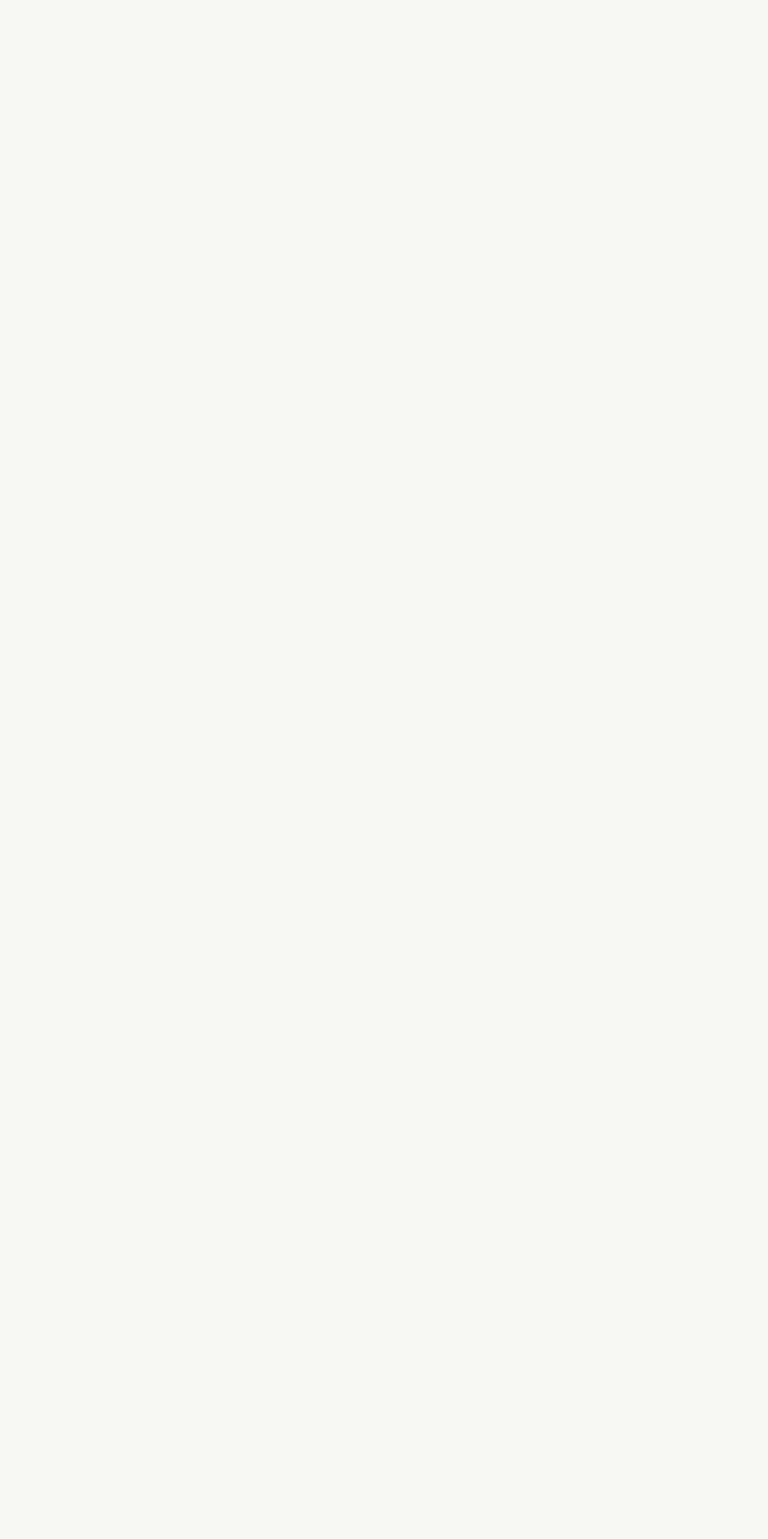
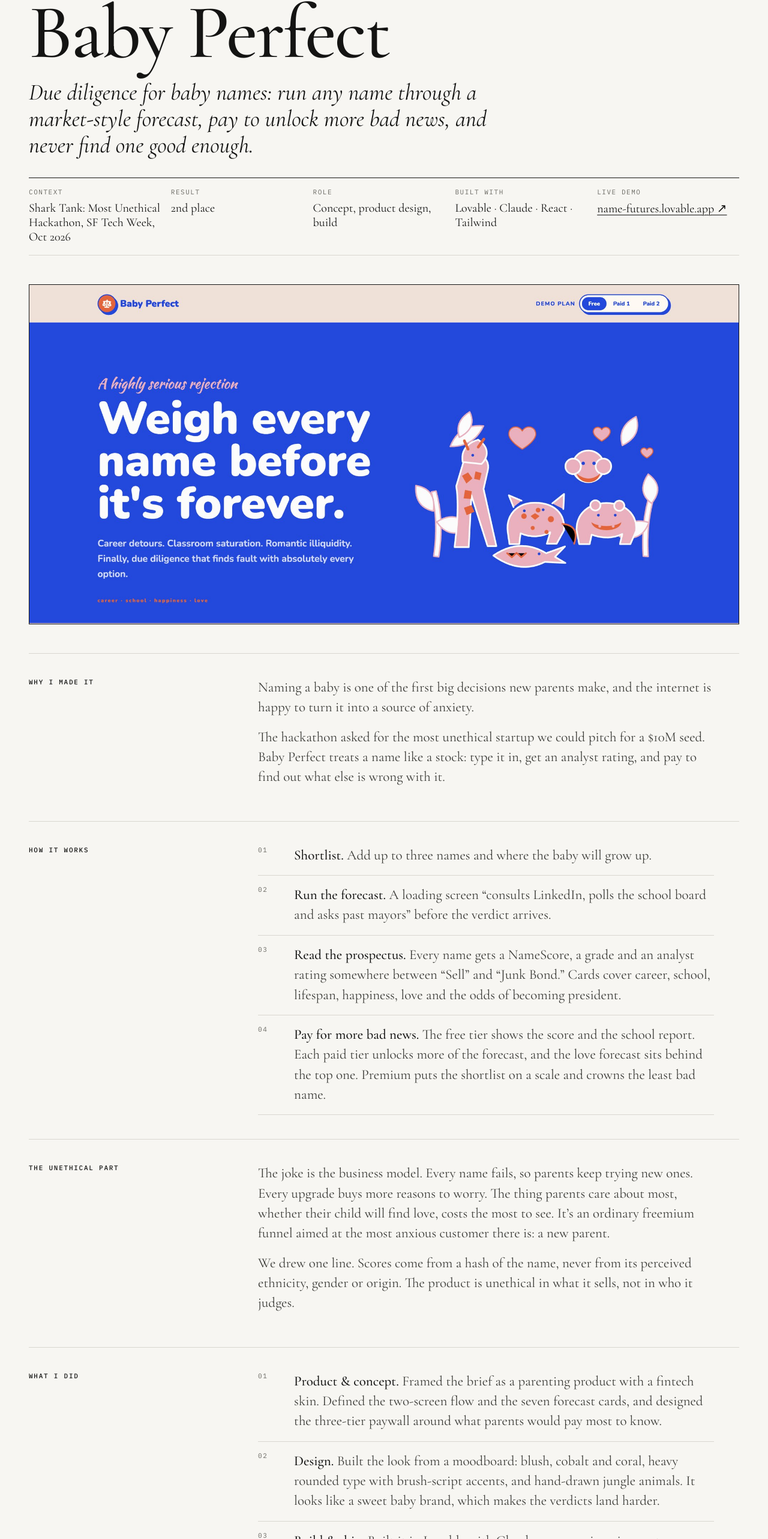
Before and after one commit to charchikasinha/portfolio, a Next.js app: page /projects/baby-perfect in a window 1280 px wide. Before the commit this address had no page. Shown: the part 172-2738 px from the top of the page at 60% size. Before the commit the page ends 800 px from the top, so only its background shows below. Built offline with nearby package versions, Linux system fonts and the light colour scheme.

Commit message:
Add Baby Perfect project page (2nd place, SF Tech Week)
Co-Authored-By: Claude Opus 5.5 <noreply@anthropic.com>
Claude-Session: https://claude.ai/code/session_01SRBvj8aV5Mw7HxPc24XY1i

```diff
--- a/app/globals.css
+++ b/app/globals.css
@@ -204,3 +204,4 @@ button{font:inherit;color:inherit}
 .lb-bar button{font-family:var(--mono);font-size:11px;letter-spacing:.14em;text-transform:uppercase;min-height:44px;min-width:44px;padding:0 14px;border:1px solid var(--paper);background:transparent;color:var(--paper);cursor:pointer}
 .lb-bar button:hover{background:var(--paper);color:var(--ink)}
 @media (max-width:820px){.gallery{grid-template-columns:1fr}}
+.gallery.single{grid-template-columns:1fr}
--- a/components/Gallery.tsx
+++ b/components/Gallery.tsx
@@ -23,7 +23,7 @@ export default function Gallery({ items }: { items: GalleryItem[] }) {
 
   return (
     <>
-      <div className="gallery">
+      <div className={items.length === 1 ? 'gallery single' : 'gallery'}>
         {items.map((it, i) => (
           <figure key={it.src}>
             <button type="button" onClick={() => setOpen(i)} aria-label={`Enlarge: ${it.alt}`}>
--- a/content/projects.ts
+++ b/content/projects.ts
@@ -86,7 +86,77 @@ export const projects: Project[] = [
       ],
     },
   },
-  { slug: 'tech-week-hackathon', title: '[Tonight’s build]', meta: ['AI / Rapid prototype', 'SF Tech Week hackathon'], year: '2026', status: 'In progress' },
+  {
+    slug: 'baby-perfect',
+    title: 'Baby Perfect',
+    meta: ['AI / Rapid prototype', 'Satire · SF Tech Week'],
+    year: '2026',
+    status: '2nd place',
+    page: {
+      summary: 'Due diligence for baby names: run any name through a market-style forecast, pay to unlock more bad news, and never find one good enough.',
+      facts: [
+        { label: 'Context', value: 'Shark Tank: Most Unethical Hackathon, SF Tech Week, Oct 2026' },
+        { label: 'Result', value: '2nd place' },
+        { label: 'Role', value: 'Concept, product design, build' },
+        { label: 'Built with', value: 'Lovable · Claude · React · Tailwind' },
+        { label: 'Live demo', value: 'name-futures.lovable.app ↗', href: 'https://name-futures.lovable.app' },
+      ],
+      hero: { kind: 'image', src: '/projects/baby-perfect/home.jpg', alt: 'Baby Perfect home page: Weigh every name before it’s forever' },
+      sections: [
+        {
+          kind: 'text',
+          heading: 'Why I made it',
+          body: [
+            'Naming a baby is one of the first big decisions new parents make, and the internet is happy to turn it into a source of anxiety.',
+            'The hackathon asked for the most unethical startup we could pitch for a $10M seed. Baby Perfect treats a name like a stock: type it in, get an analyst rating, and pay to find out what else is wrong with it.',
+          ],
+        },
+        {
+          kind: 'steps',
+          heading: 'How it works',
+          steps: [
+            { title: 'Shortlist.', text: 'Add up to three names and where the baby will grow up.' },
+            { title: 'Run the forecast.', text: 'A loading screen “consults LinkedIn, polls the school board and asks past mayors” before the verdict arrives.' },
+            { title: 'Read the prospectus.', text: 'Every name gets a NameScore, a grade and an analyst rating somewhere between “Sell” and “Junk Bond.” Cards cover career, school, lifespan, happiness, love and the odds of becoming president.' },
+            { title: 'Pay for more bad news.', text: 'The free tier shows the score and the school report. Each paid tier unlocks more of the forecast, and the love forecast sits behind the top one. Premium puts the shortlist on a scale and crowns the least bad name.' },
+          ],
+        },
+        {
+          kind: 'text',
+          heading: 'The unethical part',
+          body: [
+            'The joke is the business model. Every name fails, so parents keep trying new ones. Every upgrade buys more reasons to worry. The thing parents care about most, whether their child will find love, costs the most to see. It’s an ordinary freemium funnel aimed at the most anxious customer there is: a new parent.',
+            'We drew one line. Scores come from a hash of the name, never from its perceived ethnicity, gender or origin. The product is unethical in what it sells, not in who it judges.',
+          ],
+        },
+        {
+          kind: 'steps',
+          heading: 'What I did',
+          steps: [
+            { title: 'Product & concept.', text: 'Framed the brief as a parenting product with a fintech skin. Defined the two-screen flow and the seven forecast cards, and designed the three-tier paywall around what parents would pay most to know.' },
+            { title: 'Design.', text: 'Built the look from a moodboard: blush, cobalt and coral, heavy rounded type with brush-script accents, and hand-drawn jungle animals. It looks like a sweet baby brand, which makes the verdicts land harder.' },
+            { title: 'Build & ship.', text: 'Built it in Lovable with Claude as my engineering partner during the three-hour event. The same name always gets the same verdict, so the live demo held no surprises. A tier switch let us flip plans mid-pitch, and a public link went to the judges.' },
+          ],
+        },
+        {
+          kind: 'gallery',
+          heading: 'Inside the product',
+          items: [
+            { src: '/projects/baby-perfect/forecast.jpg', alt: 'Forecast cards: industry outlook, school and happiness', caption: 'The prospectus: industry outlook, school report and a happiness gauge stuck on “Permanent Monday.” All data simulated.' },
+          ],
+        },
+        {
+          kind: 'steps',
+          heading: 'What I learned',
+          steps: [
+            { title: 'On satire.', text: 'The idea only worked once we stopped hedging. The first build let some names score well. Making every name fail turned a gimmick into a point about products that sell anxiety.' },
+            { title: 'On paywalls.', text: 'The pricing tiers were the easiest part to design, which was the uncomfortable lesson. Locking the love forecast behind the top tier is the same call real freemium products make: put the thing people care about most behind the highest price.' },
+            { title: 'On building with AI.', text: 'With Lovable and Claude, building was the fast part. The scarce skill was the spec: what to ask for, what to cut, and what had to work live on stage.' },
+          ],
+        },
+      ],
+    },
+  },
   { slug: 'this-site', title: 'This site', meta: ['Web / Generative', 'Design & build'], year: '2026', status: 'In progress' },
   { slug: 'blue-jay', title: 'Blue Jay', meta: ['AI / Hardware', 'Team lead'], year: '2018–19', status: 'Page coming' },
   { slug: 'welkom-online', title: 'Welkom Online', meta: ['Campaign', 'Storytelling & direction'], year: '[Year]', status: 'Page coming' },
--- a/content/site.ts
+++ b/content/site.ts
@@ -15,5 +15,5 @@ export const site = {
     PM: '/resume/Charchika-Sinha-Resume-PM.pdf',
     PMM: '/resume/Charchika-Sinha-Resume-PMM.pdf',
   },
-  updated: '05.10.26',
+  updated: '06.10.26',
 };
```
Also changed, not shown: public/projects/baby-perfect/forecast.jpg (added), public/projects/baby-perfect/home.jpg (added).
